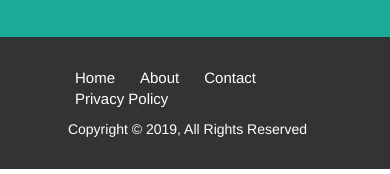
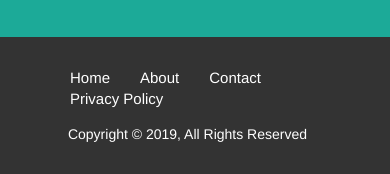
Before and after one commit to edumak/application, a plain HTML site: page index.html in a window 390 px wide. Shown: the part 2905-3079 px from the top of the page. Drawn offline with nearby package versions, Linux system fonts and the light colour scheme.

Commit message:
Add files via upload

```diff
--- a/css/style.css
+++ b/css/style.css
@@ -131,7 +131,7 @@ footer p{
 	}
 	.jumbotron{
 		margin-top:5px;
-	}
+	}h
 }
 
 
@@ -177,16 +177,15 @@ footer p{
 	footer p{
 		float:none;
 		text-align: center;
-		padding-top:10px;
+		padding:15px 15px 0 15px;
 		margin-left:-15px;
 
 	}
 	footer li{
-		margin-left:15px;
+
 		text-align: center;
-		padding-left:5px;
-		padding-right:5px;
 		font-size: 15px;
+		padding:0 15px 0 15px;
 
 
 	}
```
